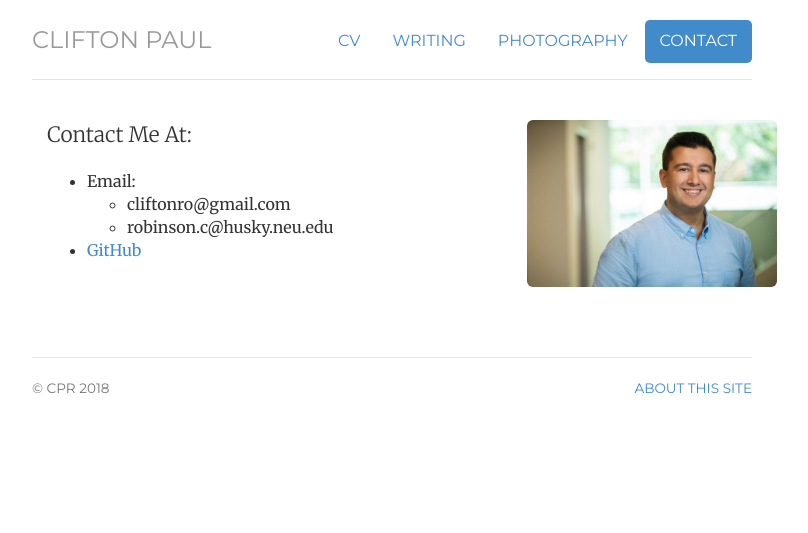
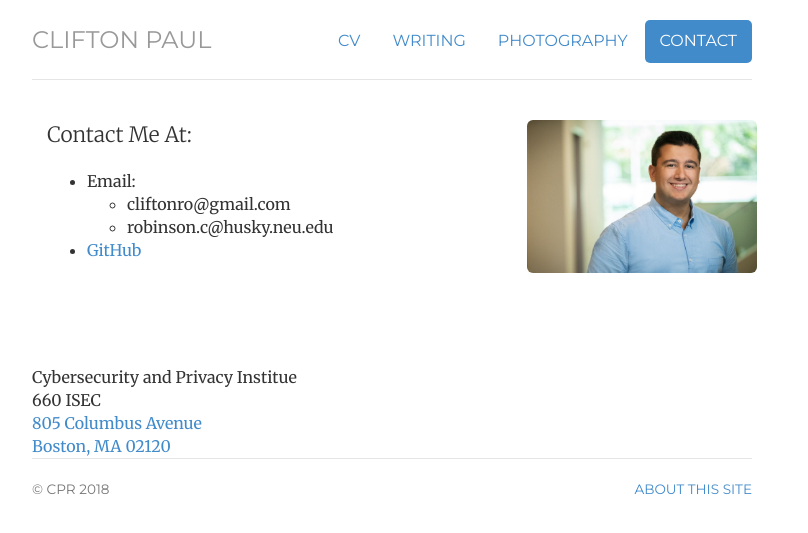
Before and after one commit to cprobinson81/cprobinson81.github.io, a Jekyll site: the page built from contact/index.html, in a window 1280 px wide. Shown: the top 533 px of the page, without its empty margins (248-1056 px from the left). Built offline with Jekyll 4.4.1, drawn with Linux system fonts in a browser that asks for light colours.

Commit message:
Update index.html

```diff
--- a/contact/index.html
+++ b/contact/index.html
@@ -20,12 +20,12 @@ contact: active
 		</li>
 		<li><a href="http://github.com/cprobinson81" target="_blank">GitHub</a></li>
 	</ul>
+	</div>
+	<div class="col-sm-4">
+        <img  class="img-rounded avatar" alt="CPR" src="../img/robinson.JPG" width="230">
+	</div>
+</div>
 
-	</div>
+<div class="addr"><br class="breakbreak" />Cybersecurity and Privacy Institue<br />660 ISEC<br /><a href="https://goo.gl/maps/q4JfRd7w9A92">805 Columbus Avenue<br />Boston, MA 02120</a></div>
 
-	<div class="col-sm-4">
-        <img  class="img-rounded avatar" alt="CPR" src="../img/robinson.JPG" width="250">
-	</div>
-
-</div>
 <!-- </div> -->
```
